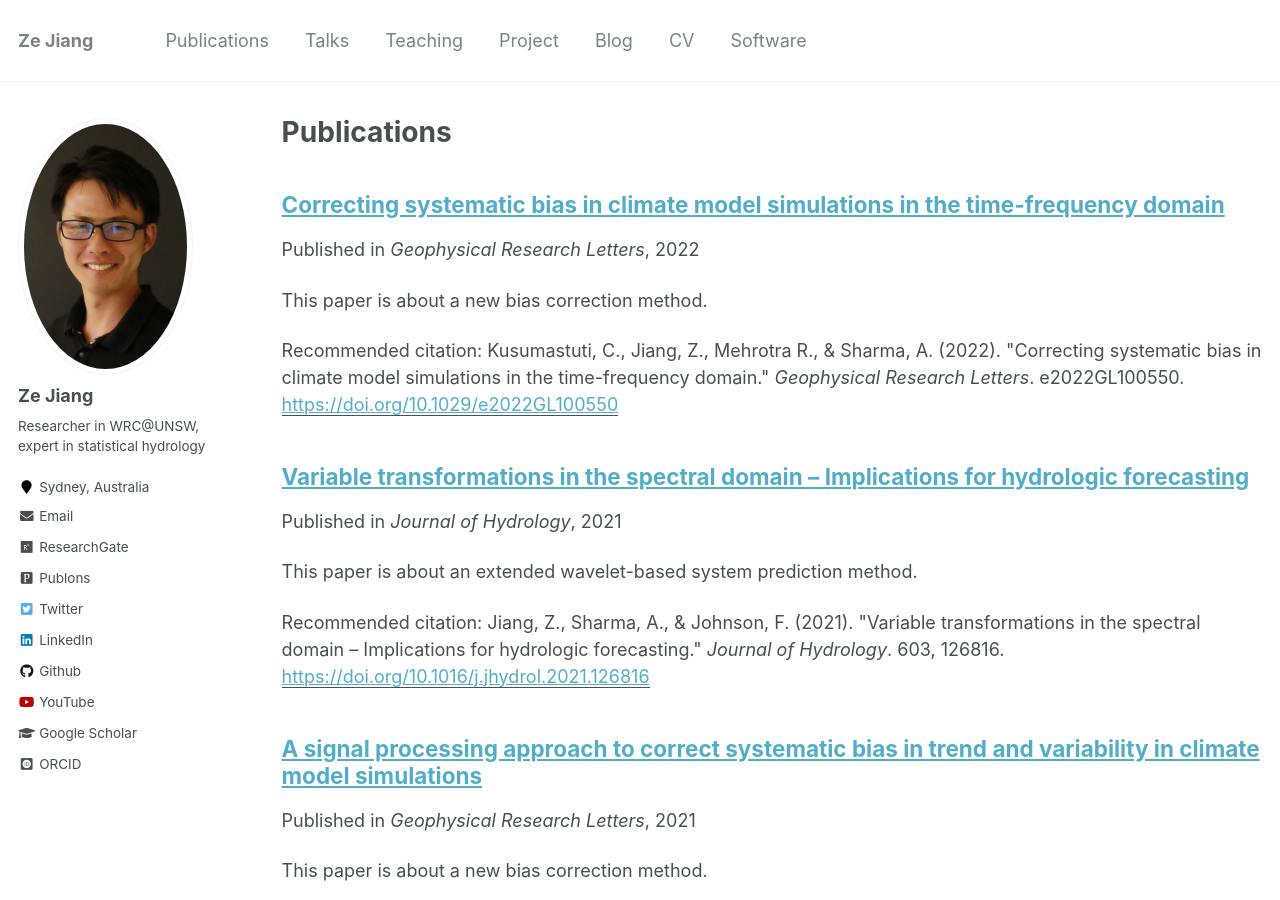
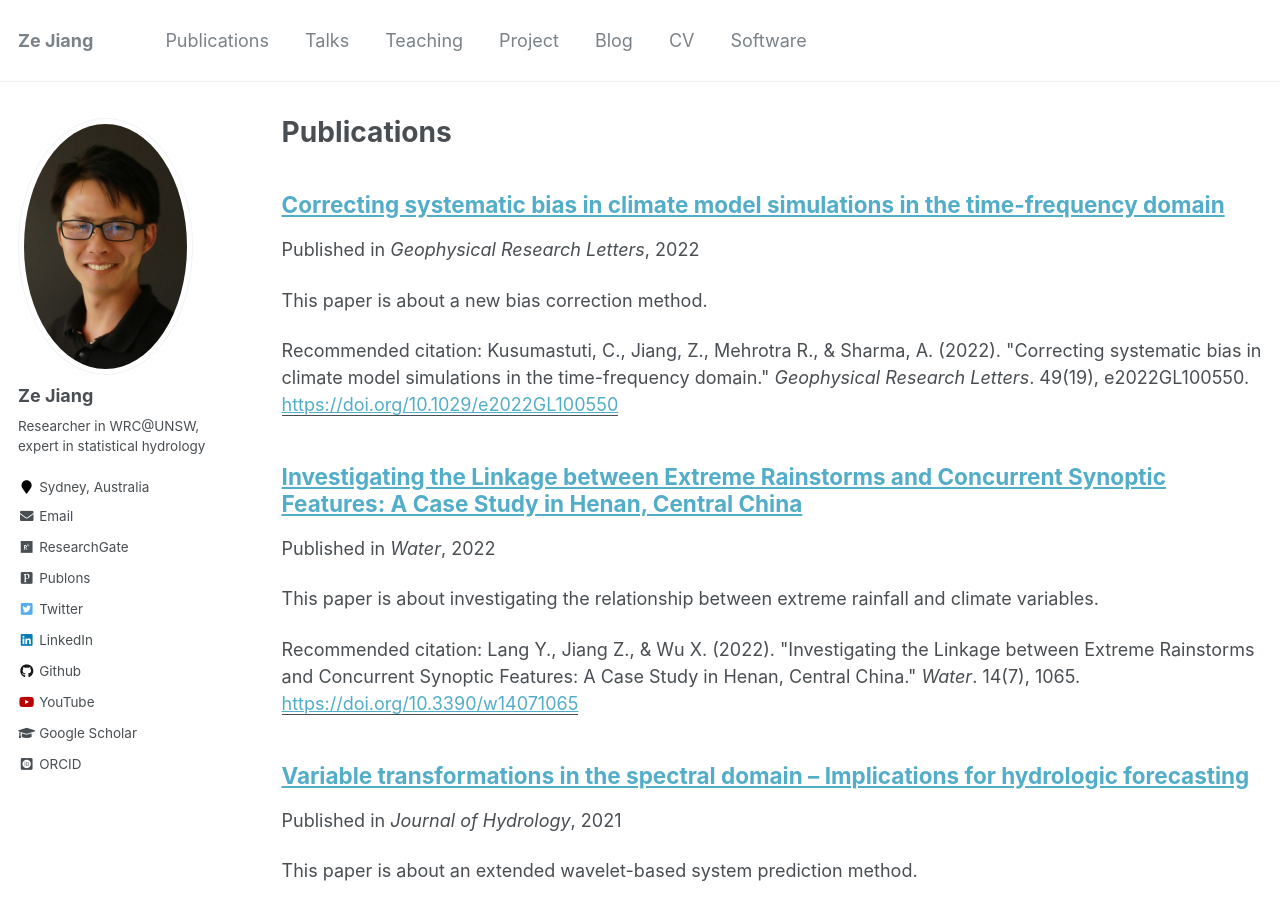
Before and after one commit to zejiang-unsw/zejiang-unsw.github.io, a Jekyll site: the page built from _pages/publications.md, in a window 1280 px wide and 900 px high. Built offline with Jekyll 4.4.1, drawn with Linux system fonts in a browser that asks for light colours; some web fonts are replaced.

Commit message:
add GRL and Water paper in 2022

```diff
--- /dev/null
+++ b/_publications/2022-03-28-paper-Water.md
@@ -0,0 +1,13 @@
+---
+title: "Investigating the Linkage between Extreme Rainstorms and Concurrent Synoptic Features: A Case Study in Henan, Central China"
+collection: publications
+permalink: /publication/2022-03-28-paper-Water
+excerpt: 'This paper is about investigating the relationship between extreme rainfall and climate variables.'
+date: 2022-03-28
+venue: 'Water'
+paperurl: 'https://doi.org/10.3390/w14071065'
+citation: 'Lang Y., Jiang Z., & Wu X. (2022). "Investigating the Linkage between Extreme Rainstorms and Concurrent Synoptic Features: A Case Study in Henan, Central China." <i>Water</i>. 14(7), 1065.'
+---
+This paper is about investigating the relationship between extreme rainfall and climate variables.
+
+[Download paper here](http://zejiang-unsw.github.io/files/Jiang-Water-2022.pdf)
--- a/_publications/2022-09-19-paper-GRL.md
+++ b/_publications/2022-09-19-paper-GRL.md
@@ -6,7 +6,7 @@ excerpt: 'This paper is about a new bias correction method.'
 date: 2022-09-19
 venue: 'Geophysical Research Letters'
 paperurl: 'https://doi.org/10.1029/e2022GL100550'
-citation: 'Kusumastuti, C., Jiang, Z., Mehrotra R., & Sharma, A. (2022). "Correcting systematic bias in climate model simulations in the time-frequency domain." <i>Geophysical Research Letters</i>. e2022GL100550.'
+citation: 'Kusumastuti, C., Jiang, Z., Mehrotra R., & Sharma, A. (2022). "Correcting systematic bias in climate model simulations in the time-frequency domain." <i>Geophysical Research Letters</i>. 49(19), e2022GL100550.'
 ---
 This paper is about a new bias correction method.
 
```
Also changed, not shown: _pages/about.md (+1 -1 lines), 2 other files.
